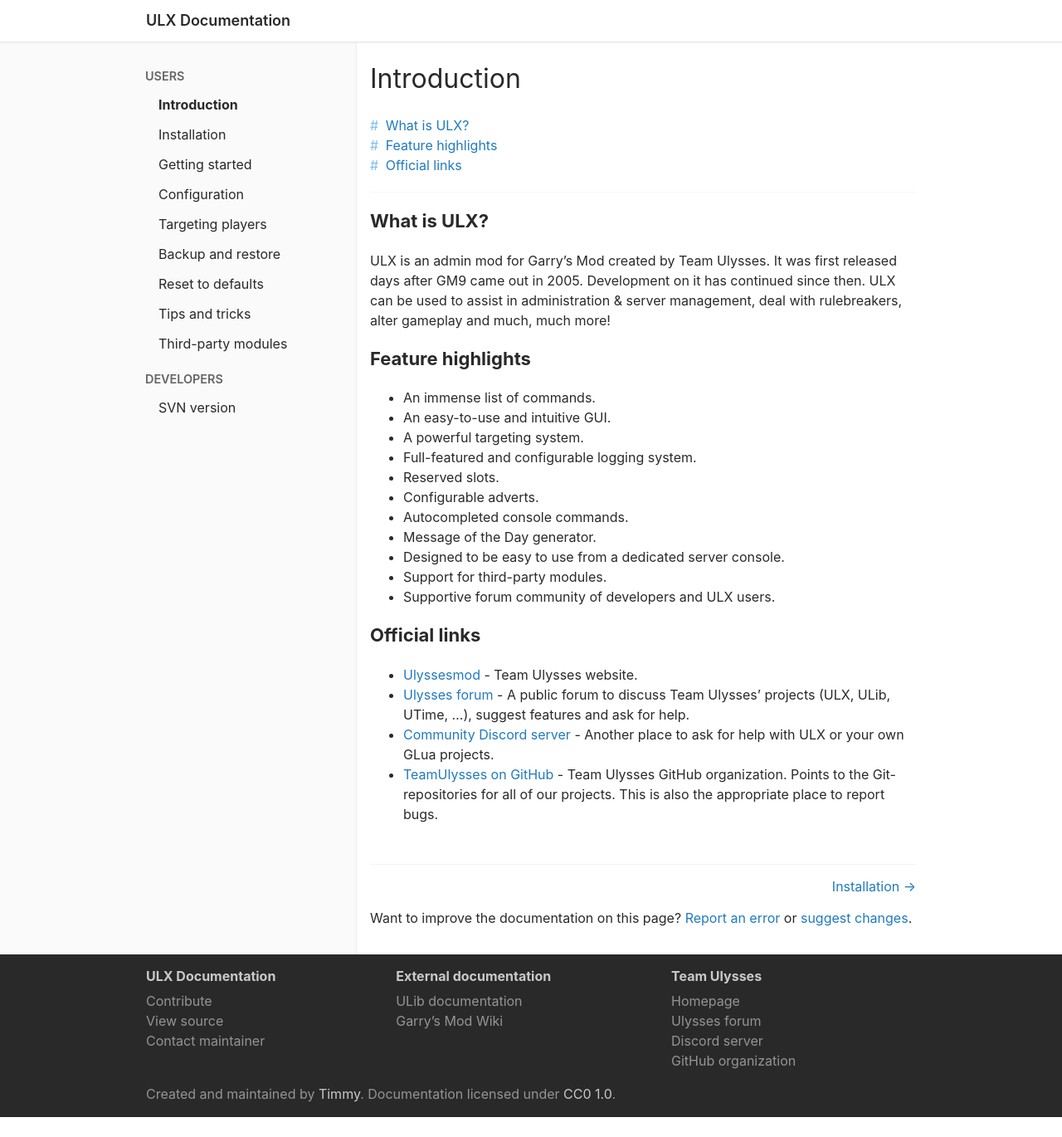
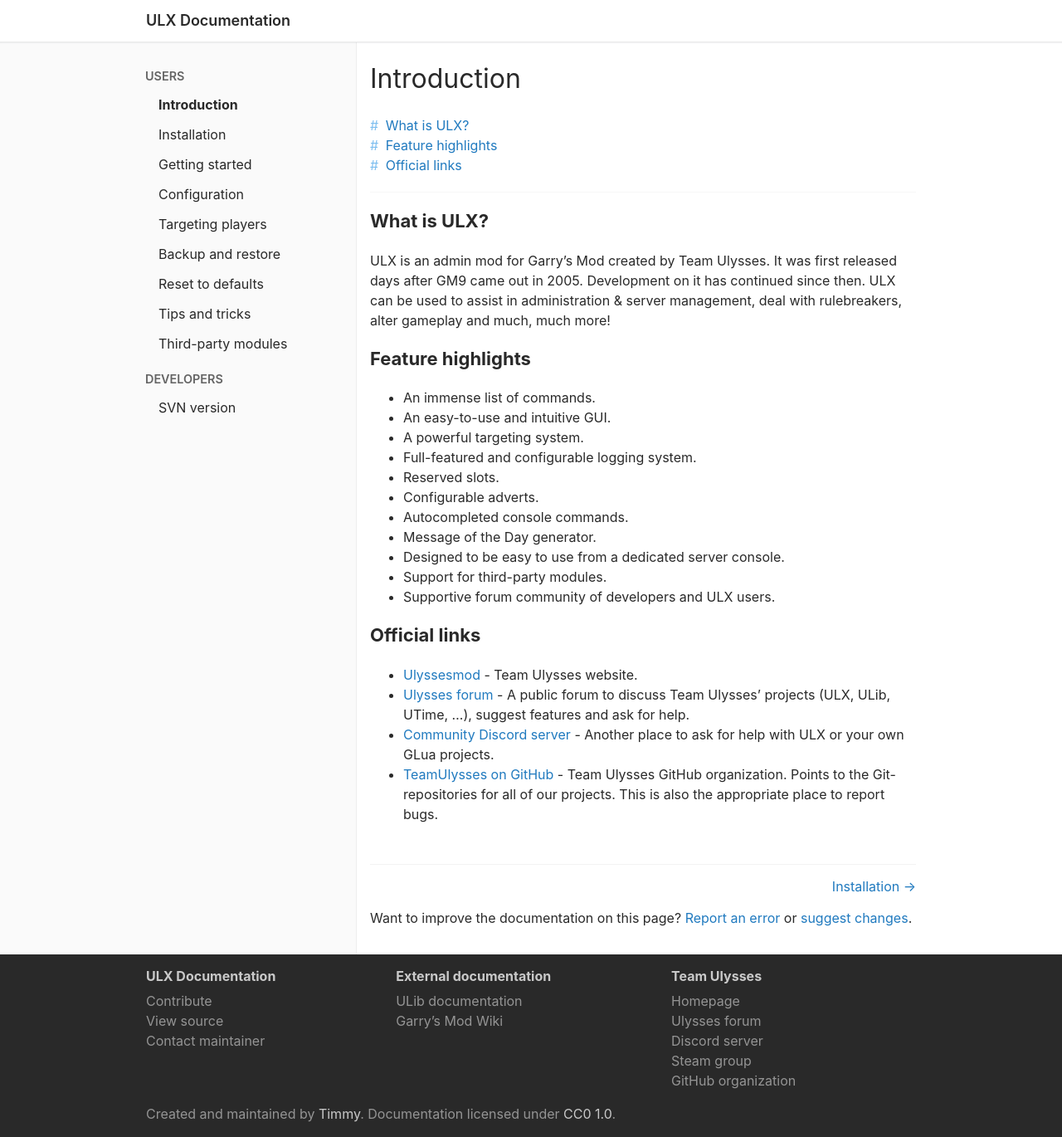
Before and after one commit to Timmy/ulx-docs, a Jekyll site: the page built from index.md, in a window 1280 px wide. Shown: the whole page at 83% size. Built offline with Jekyll 4.4.1, drawn with Linux system fonts in a browser that asks for light colours; our own code applies the rules of GitHub Pages for plain Markdown files; before the commit the page ends 1346 px from its top, so only the background shows below that.

Commit message:
Add Steam group to footer

```diff
--- a/_includes/footer.html
+++ b/_includes/footer.html
@@ -39,6 +39,9 @@
             <a class="footer__link-list-link" href="https://discord.gg/FtbZKnU">Discord server</a>
           </li>
           <li class="footer__link-list-item">
+            <a class="footer__link-list-link" href="https://steamcommunity.com/groups/ULX">Steam group</a>
+          </li>
+          <li class="footer__link-list-item">
             <a class="footer__link-list-link" href="https://github.com/TeamUlysses">GitHub organization</a>
           </li>
         </ul>
```
